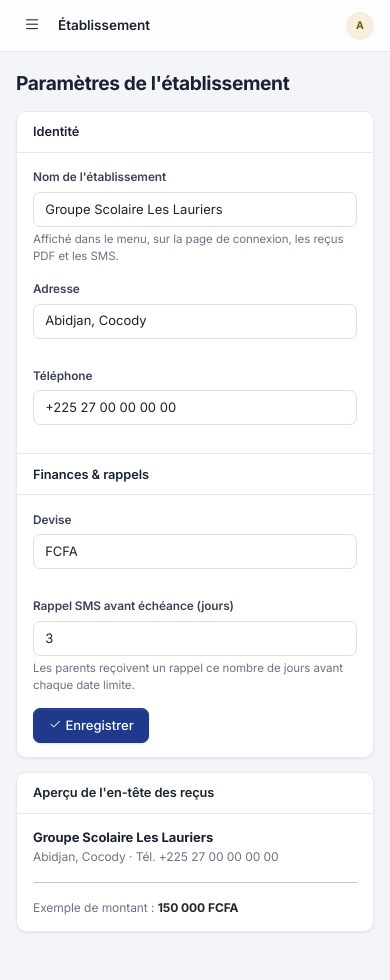
After one commit to othiniel001/Atelier-3, a Laravel app: page /admin/parametres in a window 390 px wide. The commit adds this page. Run offline with Laravel 12, Linux system fonts and the light colour scheme; a user stored in the database is signed in; data comes from the database, SQL or seed files in the repository; data that the repository does not hold is empty.

Commit message:
Paramètres de l'établissement modifiables depuis l'administration
Nom, adresse, téléphone, devise et délai de rappel SMS sont stockés en base
(table parametres) et remplacent config('ecole.*') : menu, connexion, reçus PDF et SMS.

Co-Authored-By: Claude Opus 5.5 <noreply@anthropic.com>
Claude-Session: https://claude.ai/code/session_0138dEdW8aZukXqCEX3YuZts

```diff
--- /dev/null
+++ b/ecole-frais/app/Http/Controllers/Admin/ParametreController.php
@@ -0,0 +1,38 @@
+<?php
+
+namespace App\Http\Controllers\Admin;
+
+use App\Http\Controllers\Controller;
+use App\Models\Journal;
+use App\Models\Parametre;
+use Illuminate\Http\RedirectResponse;
+use Illuminate\Http\Request;
+use Illuminate\View\View;
+
+class ParametreController extends Controller
+{
+    public function edit(): View
+    {
+        return view('admin.parametres.edit', ['ecole' => config('ecole')]);
+    }
+
+    public function update(Request $request): RedirectResponse
+    {
+        $donnees = $request->validate([
+            'nom' => ['required', 'string', 'max:120'],
+            'adresse' => ['nullable', 'string', 'max:255'],
+            'telephone' => ['nullable', 'string', 'max:40'],
+            'devise' => ['required', 'string', 'max:10'],
+            'rappel_jours_avant' => ['required', 'integer', 'min:0', 'max:60'],
+        ], [], [
+            'nom' => 'nom de l\'établissement',
+            'rappel_jours_avant' => 'délai de rappel',
+        ]);
+
+        $avant = array_intersect_key(config('ecole'), $donnees);
+        Parametre::enregistrer(array_map(fn ($v) => $v === null ? '' : (string) $v, $donnees));
+        Journal::ecrire('parametres', null, $avant, $donnees);
+
+        return redirect()->route('admin.parametres.edit')->with('succes', 'Paramètres de l\'établissement enregistrés.');
+    }
+}
--- /dev/null
+++ b/ecole-frais/app/Models/Parametre.php
@@ -0,0 +1,57 @@
+<?php
+
+namespace App\Models;
+
+use Illuminate\Database\Eloquent\Model;
+use Illuminate\Support\Facades\Cache;
+use Illuminate\Support\Facades\Schema;
+use Throwable;
+
+/**
+ * Paramètre de l'établissement (clé / valeur).
+ * Les valeurs enregistrées remplacent celles de config/ecole.php (ex. « nom » → config('ecole.nom')).
+ */
+class Parametre extends Model
+{
+    /** Clés modifiables depuis l'administration. */
+    public const CLES = ['nom', 'adresse', 'telephone', 'devise', 'rappel_jours_avant'];
+
+    private const CACHE = 'parametres.ecole';
+
+    protected $table = 'parametres';
+
+    protected $fillable = ['cle', 'valeur'];
+
+    /** @return array<string, string|null> */
+    public static function valeurs(): array
+    {
+        return Cache::rememberForever(self::CACHE, fn () => static::query()->pluck('valeur', 'cle')->all());
+    }
+
+    /** Enregistre les valeurs, vide le cache et les applique immédiatement à la configuration. */
+    public static function enregistrer(array $valeurs): void
+    {
+        foreach (array_intersect_key($valeurs, array_flip(self::CLES)) as $cle => $valeur) {
+            static::updateOrCreate(['cle' => $cle], ['valeur' => $valeur]);
+        }
+        Cache::forget(self::CACHE);
+        static::appliquer();
+    }
+
+    /** Surcharge config('ecole.*') avec les valeurs de la base (silencieux si la table n'existe pas encore). */
+    public static function appliquer(): void
+    {
+        try {
+            if (! Schema::hasTable('parametres')) {
+                return;
+            }
+            foreach (static::valeurs() as $cle => $valeur) {
+                if (in_array($cle, self::CLES, true) && $valeur !== null && $valeur !== '') {
+                    config(["ecole.$cle" => $cle === 'rappel_jours_avant' ? (int) $valeur : $valeur]);
+                }
+            }
+        } catch (Throwable) {
+            // Base indisponible (installation, migration en cours) : on garde les valeurs par défaut.
+        }
+    }
+}
--- a/ecole-frais/app/Providers/AppServiceProvider.php
+++ b/ecole-frais/app/Providers/AppServiceProvider.php
@@ -8,6 +8,7 @@ use App\Models\Echeance;
 use App\Models\Eleve;
 use App\Models\Frais;
 use App\Models\Paiement;
+use App\Models\Parametre;
 use App\Models\ParentEleve;
 use App\Models\Section;
 use App\Models\TypeFrais;
@@ -38,6 +39,9 @@ class AppServiceProvider extends ServiceProvider
             $modele::observe(JournalObserver::class);
         }
 
+        // Paramètres de l'établissement saisis par l'admin (nom, adresse, devise…) → config('ecole.*').
+        Parametre::appliquer();
+
         Paginator::useBootstrapFive();
 
         // En production derrière HTTPS, tous les liens (dont le QR code des reçus) sont générés en https.
--- a/ecole-frais/resources/views/admin/journal/index.blade.php
+++ b/ecole-frais/resources/views/admin/journal/index.blade.php
@@ -13,7 +13,7 @@
     <tbody>
     @forelse($journaux as $j)
         <tr><td class="text-nowrap">{{ $j->created_at->format('d/m/Y H:i:s') }}</td><td>{{ $j->user?->name ?? 'Système' }}</td><td>{{ $j->action }}</td>
-            <td>{{ class_basename($j->modele_type) }} #{{ $j->modele_id }}</td>
+            <td>@if($j->modele_type){{ class_basename($j->modele_type) }} #{{ $j->modele_id }}@else<span class="text-muted">{{ $j->action === 'parametres' ? 'Établissement' : '—' }}</span>@endif</td>
             <td class="small">
                 @foreach(($j->nouvelles_valeurs ?? $j->anciennes_valeurs ?? []) as $champ => $valeur)
                     <div><strong>{{ $champ }}</strong> :
--- /dev/null
+++ b/ecole-frais/resources/views/admin/parametres/edit.blade.php
@@ -0,0 +1,56 @@
+@extends('layouts.app')
+@section('titre', 'Établissement')
+@section('contenu')
+<div class="d-flex justify-content-between mb-3"><h1 class="h3">Paramètres de l'établissement</h1></div>
+<div class="row g-3">
+    <div class="col-lg-8">
+        <form method="POST" action="{{ route('admin.parametres.update') }}" class="card">
+            @csrf @method('PUT')
+            <div class="card-header">Identité</div>
+            <div class="card-body">
+                <div class="mb-3">
+                    <label class="form-label" for="nom">Nom de l'établissement</label>
+                    <input class="form-control" id="nom" name="nom" maxlength="120" value="{{ old('nom', $ecole['nom']) }}" required>
+                    <div class="form-text">Affiché dans le menu, sur la page de connexion, les reçus PDF et les SMS.</div>
+                </div>
+                <div class="row g-3">
+                    <div class="col-md-8 mb-3">
+                        <label class="form-label" for="adresse">Adresse</label>
+                        <input class="form-control" id="adresse" name="adresse" maxlength="255" value="{{ old('adresse', $ecole['adresse']) }}" placeholder="Quartier, ville">
+                    </div>
+                    <div class="col-md-4 mb-3">
+                        <label class="form-label" for="telephone">Téléphone</label>
+                        <input class="form-control" id="telephone" name="telephone" maxlength="40" value="{{ old('telephone', $ecole['telephone']) }}" placeholder="+225 …">
+                    </div>
+                </div>
+            </div>
+            <div class="card-header border-top">Finances &amp; rappels</div>
+            <div class="card-body">
+                <div class="row g-3">
+                    <div class="col-md-4 mb-3">
+                        <label class="form-label" for="devise">Devise</label>
+                        <input class="form-control" id="devise" name="devise" maxlength="10" value="{{ old('devise', $ecole['devise']) }}" required>
+                    </div>
+                    <div class="col-md-8 mb-3">
+                        <label class="form-label" for="rappel_jours_avant">Rappel SMS avant échéance (jours)</label>
+                        <input type="number" class="form-control" id="rappel_jours_avant" name="rappel_jours_avant" min="0" max="60" value="{{ old('rappel_jours_avant', $ecole['rappel_jours_avant']) }}" required>
+                        <div class="form-text">Les parents reçoivent un rappel ce nombre de jours avant chaque date limite.</div>
+                    </div>
+                </div>
+                <button class="btn btn-primary"><i class="bi bi-check2 me-1"></i>Enregistrer</button>
+            </div>
+        </form>
+    </div>
+    <div class="col-lg-4">
+        <div class="card">
+            <div class="card-header">Aperçu de l'en-tête des reçus</div>
+            <div class="card-body">
+                <div class="fw-bold">{{ $ecole['nom'] }}</div>
+                <div class="small text-muted">{{ $ecole['adresse'] ?: 'Adresse non renseignée' }}@if($ecole['telephone']) · Tél. {{ $ecole['telephone'] }}@endif</div>
+                <hr>
+                <div class="small text-muted">Exemple de montant : <strong class="text-body">@montant(150000)</strong></div>
+            </div>
+        </div>
+    </div>
+</div>
+@endsection
--- a/ecole-frais/resources/views/layouts/app.blade.php
+++ b/ecole-frais/resources/views/layouts/app.blade.php
@@ -38,6 +38,7 @@
             ['admin.frais.index', 'Frais & échéances', 'bi-calendar2-check', 'admin.frais.*'],
         ];
         $liens['Système'] = [
+            ['admin.parametres.edit', 'Établissement', 'bi-building', 'admin.parametres.*'],
             ['admin.utilisateurs.index', 'Utilisateurs', 'bi-person-gear', 'admin.utilisateurs.*'],
             ['admin.journal.index', 'Journal', 'bi-journal-text', 'admin.journal.*'],
         ];
--- a/ecole-frais/routes/web.php
+++ b/ecole-frais/routes/web.php
@@ -50,6 +50,8 @@ Route::middleware('auth')->group(function () {
         Route::resource('frais', Admin\FraisController::class)->except('show')->parameters(['frais' => 'frais']);
         Route::resource('utilisateurs', Admin\UtilisateurController::class)->except('show');
         Route::get('journal', [Admin\JournalController::class, 'index'])->name('journal.index');
+        Route::get('parametres', [Admin\ParametreController::class, 'edit'])->name('parametres.edit');
+        Route::put('parametres', [Admin\ParametreController::class, 'update'])->name('parametres.update');
     });
 
     // Caisse : encaissement et reçus (étapes 6, 7)
```
Also changed, not shown: ecole-frais/tests/Feature/ParametreEtablissementTest.php (added, +69 -0 lines), ecole-frais/database/migrations/2026_01_01_001000_create_parametres_table.php (added).
